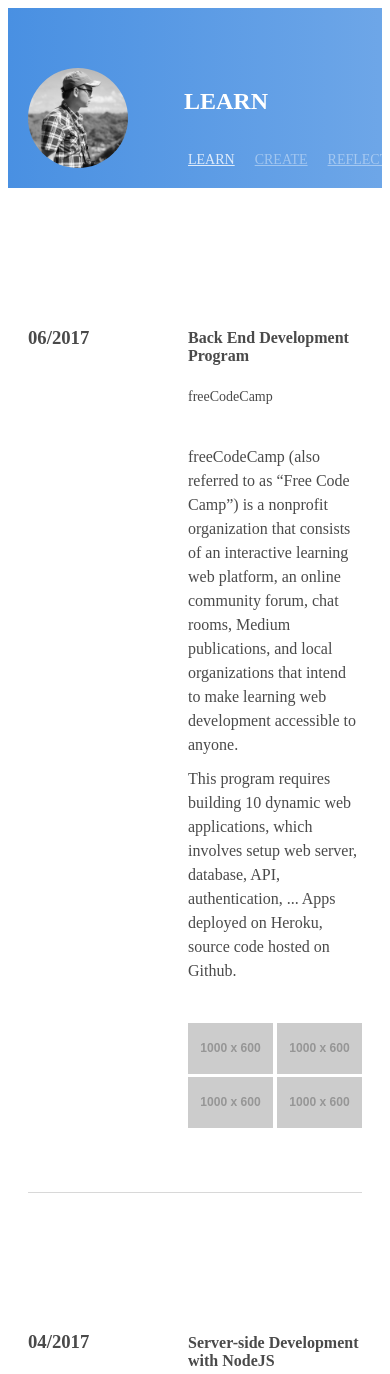
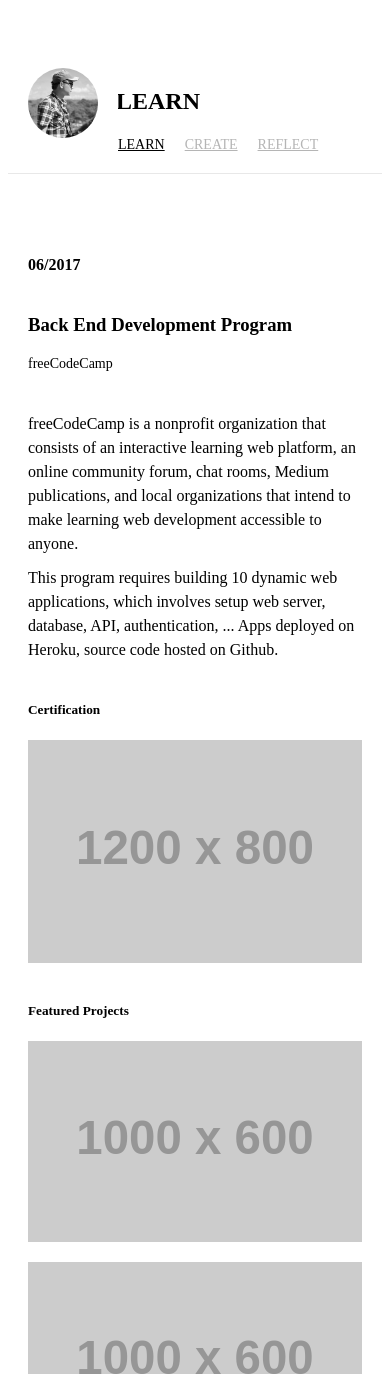
Before and after one commit to Thieurom/doanthieu.com, a Gatsby site: page /learn in a window 390 px wide. Shown: the top 1374 px of the page. Built offline with nearby package versions, Linux system fonts and the light colour scheme; Gatsby itself is replaced by a stand-in of ours; placeholder pictures from the web are drawn by us.

Commit message:
Learn page: make responsive

```diff
--- a/src/components/Header/Header.module.sass
+++ b/src/components/Header/Header.module.sass
@@ -101,6 +101,7 @@
 
 .listItem
   display: inline-block
+  user-select: none
 
   .toggleState:checked ~ .list &
     display: block
@@ -112,8 +113,10 @@
   margin-left: 20px
   padding-bottom: 10px
   border-bottom: 4px solid transparent
+  font-size: 14px
   font-weight: 400
   line-height: 24px
+  text-transform: uppercase
 
   &:hover
     border-bottom: 4px solid $brand-color
--- a/src/components/Main/Main.js
+++ b/src/components/Main/Main.js
@@ -8,46 +8,70 @@
 const Main = () => (
     <main>
         <div className={styles.inner}>
-            <section className={styles.section}>
+            <section className={styles.mainSection}>
                 <aside className={styles.aside}>
-                    <h3>06/2017</h3>
+                    <h4>06/2017</h4>
                 </aside>
                 <div className={styles.main}>
                     <div className={styles.header}>
-                        <h4>Back End Development Program</h4>
+                        <h3>Back End Development Program</h3>
                         <span className={styles.subheading}>freeCodeCamp</span>
                     </div>
-                    <p className={styles.body}>freeCodeCamp (also referred to as “Free Code Camp”) is a nonprofit organization that consists of an interactive learning web platform, an online community forum, chat rooms, Medium publications, and local organizations that intend to make learning web development accessible to anyone.</p>
-                    <p className={styles.body}>This program requires building 10 dynamic web applications, which involves setup web server, database, API, authentication, ... Apps deployed on Heroku, source code hosted on Github.</p>
-                    <ProjectList data={backendProjects} />
+                    <section className={styles.subSection}>
+                        <p className={styles.body}>freeCodeCamp is a nonprofit organization that consists of an interactive learning web platform, an online community forum, chat rooms, Medium publications, and local organizations that intend to make learning web development accessible to anyone.</p>
+                        <p className={styles.body}>This program requires building 10 dynamic web applications, which involves setup web server, database, API, authentication, ... Apps deployed on Heroku, source code hosted on Github.</p>
+                    </section>
+                    <section className={styles.subSection}>
+                        <h5>Certification</h5>
+                        <img className={styles.cert} src='http://via.placeholder.com/1200x800?text=Certification' />
+                    </section>
+                    <section className={styles.subSection}>
+                        <h5>Featured Projects</h5>
+                        <ProjectList data={backendProjects} />
+                    </section>
                 </div>
             </section>
 
-            <section className={styles.section}>
+            <section className={styles.mainSection}>
                 <aside className={styles.aside}>
-                    <h3>04/2017</h3>
+                    <h4>04/2017</h4>
                 </aside>
                 <div className={styles.main}>
                     <div className={styles.header}>
-                        <h4>Server-side Development with NodeJS</h4>
+                        <h3>Server-side Development with NodeJS</h3>
                         <span className={styles.subheading}>Coursera</span>
                     </div>
-                    <p className={styles.body}>Coursera provides universal access to the world’s best education, partnering with top universities and organizations to offer courses online.</p>
+                    <section className={styles.subSection}>
+                        <p className={styles.body}>Coursera provides universal access to the world’s best education, partnering with top universities and organizations to offer courses online.</p>
                         <p className={styles.body}>This is an online non-credit course authorized by The Hong Kong University of Science and Technology and offered through Coursera</p>
+                    </section>
+                    <section className={styles.subSection}>
+                        <h5>Certification</h5>
+                        <img className={styles.cert} src='http://via.placeholder.com/1200x800?text=Certification' />
+                    </section>
                 </div>
             </section>
 
-            <section className={styles.section}>
+            <section className={styles.mainSection}>
                 <aside className={styles.aside}>
-                    <h3>11/2016</h3>
+                    <h4>11/2016</h4>
                 </aside>
                 <div className={styles.main}>
                     <div className={styles.header}>
-                        <h4>Front End Development Program</h4>
+                        <h3>Front End Development Program</h3>
                         <span className={styles.subheading}>freeCodeCamp</span>
                     </div>
+                    <section className={styles.subSection}>
                     <p className={styles.body}>This program requires building 10 front end projects, from static pages (HTML and CSS only) to more complex and highly-interactive ones like games, consuming third-party API apps, ... All code hosted on Codepen.io.</p>
-                    <ProjectList data={frontendProjects} />
+                    </section>
+                    <section className={styles.subSection}>
+                        <h5>Certification</h5>
+                        <img className={styles.cert} src='http://via.placeholder.com/1200x800?text=Certification' />
+                    </section>
+                    <section className={styles.subSection}>
+                        <h5>Featured Projects</h5>
+                        <ProjectList data={frontendProjects} />
+                    </section>
                 </div>
             </section>
         </div>
--- a/src/components/Main/Main.module.sass
+++ b/src/components/Main/Main.module.sass
@@ -7,19 +7,31 @@
   margin: 0 auto
 
 
-.section
+.mainSection
   display: flex
-  padding-top: 120px
+  flex-direction: column
+  padding-top: 60px
   padding-bottom: 60px
   color: $primary-text-color
 
   &:not(:last-child)
     border-bottom: 1px solid $secondary-color
 
+  @media (min-width: 680px)
+    flex-direction: row
+
+
+.subSection
+  &:not(:last-child)
+    margin-bottom: 40px
+
 
 .aside
-  flex: 0 0 100px
   margin-right: 60px
+
+  @media (min-width: 680px)
+    flex: 0 0 100px
+    text-align: center
 
 
 .main
@@ -39,25 +51,11 @@
   line-height: 1.5
 
 
-.projectList
-  display: flex
-  flex-wrap: wrap
-  margin-top: 40px
-
-
-.project
-  position: relative
-  width: 49%
-  margin-left: 1%
-  margin-right: 1%
-  margin-bottom: 2%
-  cursor: pointer
-
-  &:nth-of-type(2n + 1)
-    margin-left: 0
-
-  &:nth-of-type(2n)
-    margin-right: 0
+.cert
+  display: block
+  width: 100%
+  height: auto
+  margin-top: 20px
 
 
 .figure
--- a/src/components/Navigation/Navigation.js
+++ b/src/components/Navigation/Navigation.js
@@ -1,5 +1,6 @@
 import React from 'react';
 import Link from 'gatsby-link';
+import Logo from '../Logo/Logo';
 import styles from './Navigation.module.sass';
 
 
@@ -8,18 +9,22 @@
         <div className={styles.inner}>
             <div className={styles.content}>
                 <div className={styles.home}>
-                    <Link to='/'>
-                        <div className={styles.siteLogo}></div>
-                    </Link>
+                    <Logo />
                 </div>
                 <div className={styles.nav}>
                     <div className={styles.current}>
                         <h2>Learn</h2>
                     </div>
-                    <ul className={styles.links}>
-                        <Link to='/learn' className={styles.link} activeClassName={styles.activeLink}>Learn</Link>
-                        <Link to='/create' className={styles.link} activeClassName={styles.activeLink}>Create</Link>
-                        <Link to='/reflect' className={styles.link} activeClassName={styles.activeLink}>Reflect</Link>
+                    <ul className={styles.list}>
+                        <li className={styles.listItem}>
+                            <Link to='/learn' className={styles.link} activeClassName={styles.activeLink}>Learn</Link>
+                        </li>
+                        <li className={styles.listItem}>
+                            <Link to='/create' className={styles.link} activeClassName={styles.activeLink}>Create</Link>
+                        </li>
+                        <li className={styles.listItem}>
+                            <Link to='/reflect' className={styles.link} activeClassName={styles.activeLink}>Reflect</Link>
+                        </li>
                     </ul>
                 </div>
             </div>
--- a/src/components/Navigation/Navigation.module.sass
+++ b/src/components/Navigation/Navigation.module.sass
@@ -2,8 +2,7 @@
 
 
 .root
-  background: linear-gradient(to right, $brand-color, rgba($brand-color, 0.8))
-
+  border-bottom: 1px solid $secondary-color
 
 .inner
   max-width: 860px
@@ -15,28 +14,44 @@
   display: flex
   padding-top: 60px
   padding-bottom: 20px
-  color: #fff
 
 
 .home
-  margin-right: 60px
+  margin-right: 20px
+
+  @media (min-width: 680px)
+    margin-right: 60px
 
 
 .nav
   display: flex
   flex-direction: column
+  justify-content: center
+  white-space: nowrap
+  overflow-x: hidden
 
 
 .current
-  margin-left: -4px
+  margin-left: -2px
   text-transform: uppercase
   text-align: left
 
+  @media (min-width: 580px)
+    margin-left: -4px
 
-.links
-  list-type-style: none
+
+.list
+  list-style-type: none
+  display: none
   padding: 0
   margin: auto 0 0
+
+  @media (min-width: 380px)
+    display: block
+
+
+.listItem
+  display: inline-block
 
 
 .link
@@ -45,15 +60,15 @@
   font-weight: 400
   line-height: 1.25
   text-transform: uppercase
-  color: rgba(255,255,255,0.4)
   transition: all 0.25s
+  color: $secondary-text-color
 
   &:hover
-    color: rgba(255,255,255,0.8)
+    color: $primary-text-color
 
 
 .activeLink
-  color: rgba(255,255,255,0.8)
+  color: $primary-text-color
 
 
 .siteLogo
--- a/src/components/ProjectList/ProjectList.module.sass
+++ b/src/components/ProjectList/ProjectList.module.sass
@@ -4,16 +4,20 @@
 .root
   display: flex
   flex-wrap: wrap
-  margin-top: 40px
+  margin-top: 20px
 
 
 .project
   position: relative
-  width: 49%
-  margin-left: 1%
-  margin-right: 1%
-  margin-bottom: 2%
+  width: 100%
+  margin-bottom: 20px
   cursor: pointer
+
+  @media (min-width: 580px)
+    width: 49%
+    margin-left: 1%
+    margin-right: 1%
+    margin-bottom: 2%
 
   &:nth-of-type(2n + 1)
     margin-left: 0
--- a/src/layouts/index.module.sass
+++ b/src/layouts/index.module.sass
@@ -1,16 +1,20 @@
+@import '../shared/variables/colors'
+
+
 body
   margin: 0
   font-family: -apple-system, BlinkMacSystemFont, "Segoe UI", Helvetica, Arial, sans-serif, "Apple Color Emoji", "Segoe UI Emoji", "Segoe UI Symbol"
   font-size: 16px
   font-weight: 300
-
+  background-color: #FFF
+  color: $primary-text-color
 
 
 h1
   margin-top: 0
   margin-bottom: 20px
   font-size: 2rem
-  font-weight: 600
+  font-weight: 400
 
   @media (min-width: 680px)
     font-size: 2.5rem
@@ -18,9 +22,12 @@
 
 h2
   margin: 0
-  font-size: 4.5rem
+  font-size: 2.75rem
   font-weight: 400
   line-height: 0.9
+
+  @media (min-width: 580px)
+    font-size: 4.5rem
 
 
 h3
@@ -30,8 +37,18 @@
 
 
 h4
+  margin-top: 0
+  margin-bottom: 20px
+  font-size: 1.25rem
+  font-weight: 400
+
+  @media (min-width: 680px)
+    font-size: 1.5rem
+
+
+h5
   margin: 0
-  font-size: 1.25rem
+  font-size: 1rem
   font-weight: 400
 
 
--- a/src/shared/variables/_colors.sass
+++ b/src/shared/variables/_colors.sass
@@ -1,4 +1,5 @@
 $brand-color: #4990E2
 $primary-color: #F6F6F6
-$secondary-color: #D8D8D8
-$primary-text-color: #4A4A4A
+$secondary-color: #E8E8E8
+$primary-text-color: #000
+$secondary-text-color: #B5B5B5
```
